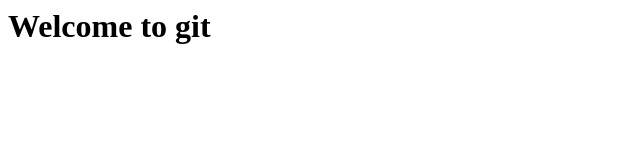
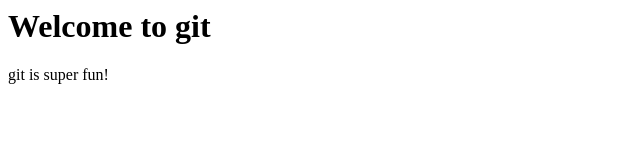
Before and after one commit to beckywelling/test-git, a plain HTML site: page index.html in a window 1280 px wide. Shown: the full height of the page, 0-640 px from the left. Drawn offline with Linux system fonts and the light colour scheme.

Commit message:
Describe git

```diff
--- a/index.html
+++ b/index.html
@@ -4,5 +4,6 @@
 </head>
 <body>
 <h1>Welcome to git</h1>
+<p>git is super fun!</p>
 </body>
 </html>
```
